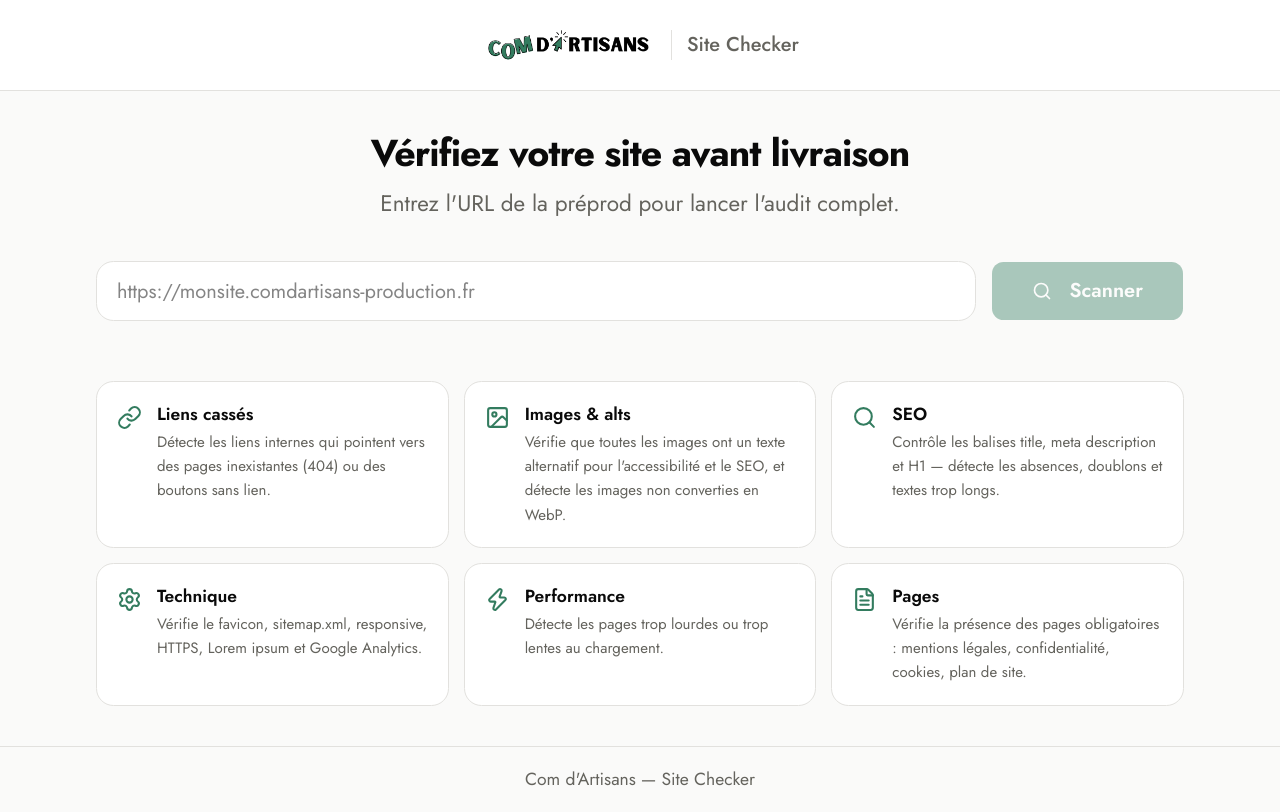
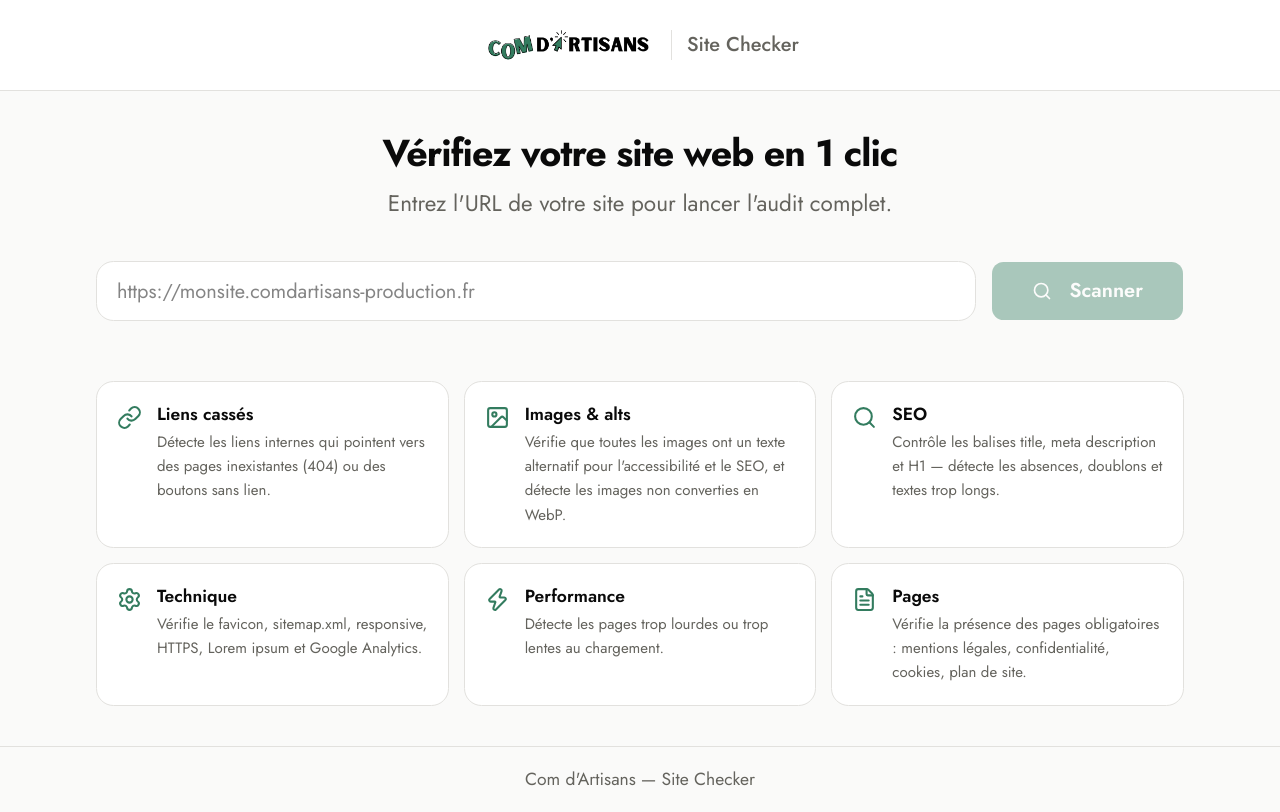
Before and after one commit to jeanlrz/site-checker, a Next.js app: page / in a window 1280 px wide. Built offline with nearby package versions, Linux system fonts and the light colour scheme.

Commit message:
Show resolved URL in header/score card, fix taglines

```diff
--- a/src/app/api/scan/route.ts
+++ b/src/app/api/scan/route.ts
@@ -145,7 +145,7 @@ export async function POST(req: NextRequest) {
 
         const duration = Date.now() - startTime;
 
-        send({ type: "done", categories, totalPages: pages.length, duration });
+        send({ type: "done", categories, totalPages: pages.length, duration, resolvedUrl: baseUrl });
       } catch (err) {
         send({ type: "error", message: err instanceof Error ? err.message : "Erreur inconnue" });
       } finally {
--- a/src/app/page.tsx
+++ b/src/app/page.tsx
@@ -81,6 +81,7 @@ export default function Home() {
   const [progress, setProgress] = useState({ phase: "", pagesScanned: 0, totalPages: 0, currentUrl: "" });
   const [results, setResults] = useState<CategoryResult[] | null>(null);
   const [scanInfo, setScanInfo] = useState({ totalPages: 0, duration: 0 });
+  const [scanUrl, setScanUrl] = useState("");
   const [error, setError] = useState("");
   const [expandedChecks, setExpandedChecks] = useState<Set<string>>(new Set());
   const abortRef = useRef<AbortController | null>(null);
@@ -148,6 +149,7 @@ export default function Home() {
             } else if (event.type === "done") {
               setResults(event.categories);
               setScanInfo({ totalPages: event.totalPages, duration: event.duration });
+              setScanUrl(event.resolvedUrl.replace(/^https?:\/\//, "").replace(/\/$/, ""));
               setIsScanning(false);
             } else if (event.type === "error") {
               setError(event.message);
@@ -253,7 +255,7 @@ export default function Home() {
             <div className="flex flex-col items-center sm:items-start">
               <span className="text-sm sm:text-base font-medium text-muted-foreground">Site Checker</span>
               {(results || isScanning) && url && (
-                <span className="text-xs text-brand font-mono">{url.replace(/^https?:\/\//, "").replace(/\/$/, "")}</span>
+                <span className="text-xs text-brand font-mono">{scanUrl || url.replace(/^https?:\/\//, "").replace(/\/$/, "")}</span>
               )}
             </div>
           </div>
@@ -292,8 +294,8 @@ export default function Home() {
         {!results && !isScanning && (
           <div className="flex flex-col items-center justify-center min-h-[60vh] gap-8">
             <div className="text-center space-y-2">
-              <h1 className="text-3xl font-bold tracking-tight">Vérifiez votre site avant livraison</h1>
-              <p className="text-muted-foreground text-lg">Entrez l&apos;URL de la préprod pour lancer l&apos;audit complet.</p>
+              <h1 className="text-3xl font-bold tracking-tight">Vérifiez votre site web en 1 clic</h1>
+              <p className="text-muted-foreground text-lg">Entrez l&apos;URL de votre site pour lancer l&apos;audit complet.</p>
             </div>
 
             <div className="w-[85vw] flex flex-col sm:flex-row gap-3">
@@ -372,7 +374,7 @@ export default function Home() {
                 <span className={`text-3xl font-bold ${scoreColor}`}>{globalScore}</span>
               </div>
               <div className="flex-1 text-center sm:text-left">
-                <p className="text-sm font-semibold text-brand mb-1">{url.replace(/^https?:\/\//, "").replace(/\/$/, "")}</p>
+                <p className="text-sm font-semibold text-brand mb-1">{scanUrl || url.replace(/^https?:\/\//, "").replace(/\/$/, "")}</p>
                 <h2 className="text-xl font-bold">
                   {globalScore >= 80 ? "Bon travail !" : globalScore >= 50 ? "Des points à corriger" : "Attention, plusieurs problèmes"}
                 </h2>
--- a/src/lib/types.ts
+++ b/src/lib/types.ts
@@ -37,6 +37,7 @@ export interface ScanDone {
   categories: CategoryResult[];
   totalPages: number;
   duration: number;
+  resolvedUrl: string;
 }
 
 export interface ScanError {
```
